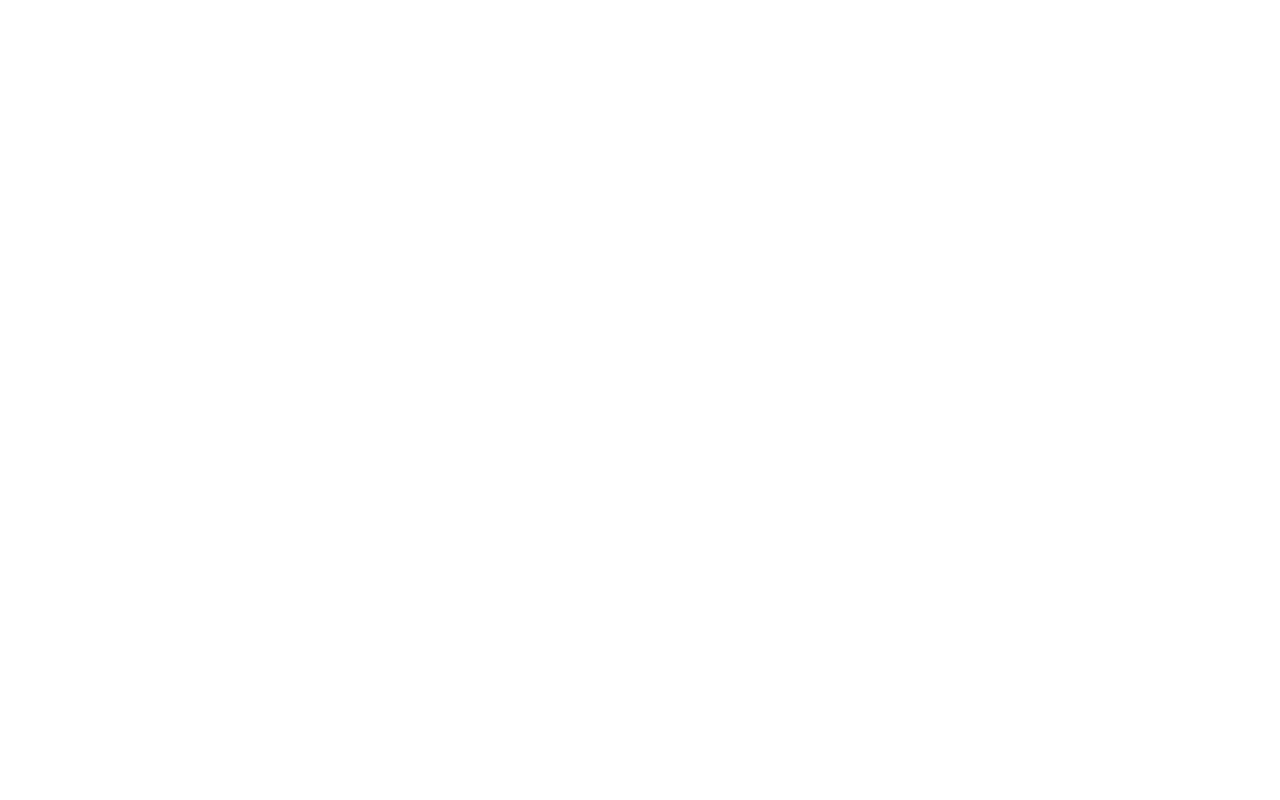
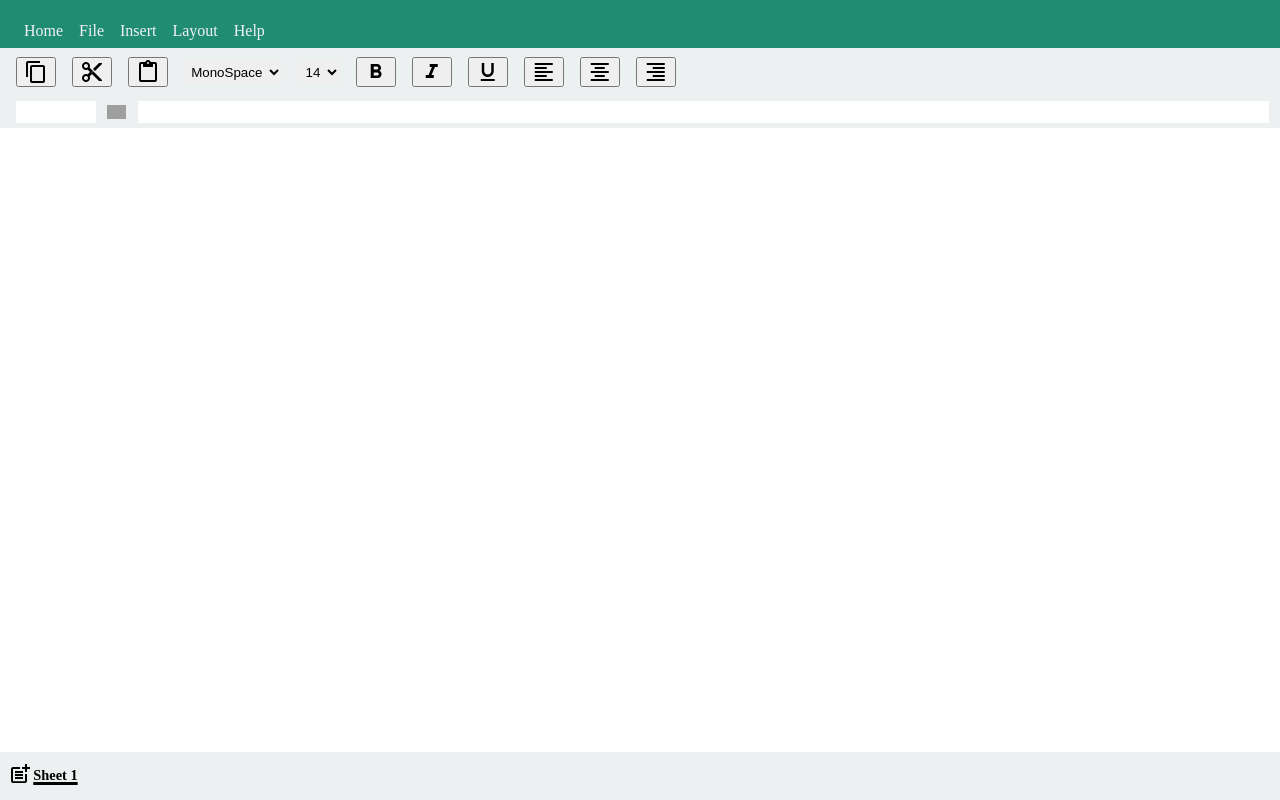
Before and after one commit to Arunesh310/Excel-clone, a plain HTML site: page index.html in a window 1280 px wide. Drawn offline with Linux system fonts and the light colour scheme; grey boxes are pictures that could not be loaded.

Commit message:
made the basic ui

```diff
--- a/index.html
+++ b/index.html
@@ -2,11 +2,78 @@
 <html lang="en">
   <head>
     <meta charset="UTF-8" />
+    <meta http-equiv="X-UA-Compatible" content="IE=edge" />
     <meta name="viewport" content="width=device-width, initial-scale=1.0" />
-    <link rel="stylesheet" href="style.css" />
+    <link
+      href="https://fonts.googleapis.com/icon?family=Material+Icons"
+      rel="stylesheet"
+    />
+    <link rel="stylesheet" href="./style.css" />
     <title>Excel</title>
   </head>
   <body>
+    <div class="page-actions-cont">
+      <div class="page-action" role="button" tabindex="0">Home</div>
+      <div class="page-action" role="button" tabindex="0">File</div>
+      <div class="page-action" role="button" tabindex="0">Insert</div>
+      <div class="page-action" role="button" tabindex="0">Layout</div>
+      <div class="page-action" role="button" tabindex="0">Help</div>
+    </div>
+    <div class="cellprop-actions-cont" aria-label="Cell properties">
+      <button aria-label="Copy" class="material-icons">content_copy</button>
+      <button aria-label="Cut" class="material-icons">content_cut</button>
+      <button aria-label="Paste" class="material-icons">content_paste</button>
+      <select class="font-family-prop" aria-label="Font Family">
+        <option value="monospace">MonoSpace</option>
+        <option value="sans-serif">Sans-serif</option>
+        <option value="fantasy">Fantasy</option>
+        <option value="cursive">Cursive</option>
+      </select>
+      <select class="font-size-prop" aria-label="Font Size">
+        <option value="14">14</option>
+        <option value="16">16</option>
+        <option value="18">18</option>
+        <option value="20">20</option>
+      </select>
+      <button aria-label="Bold" class="material-icons">format_bold</button>
+      <button aria-label="Italic" class="material-icons">format_italic</button>
+      <button aria-label="Underline" class="material-icons">
+        format_underlined
+      </button>
+      <button aria-label="Align Left" class="material-icons">
+        format_align_left
+      </button>
+      <button aria-label="Align Center" class="material-icons">
+        format_align_center
+      </button>
+      <button aria-label="Align Right" class="material-icons">
+        format_align_right
+      </button>
+    </div>
+    <div class="formula-actions-cont" aria-label="Formula bar">
+      <input
+        type="text"
+        readonly
+        class="address-bar"
+        aria-label="Cell Address"
+      />
+      <img
+        class="formula-icon"
+        src="https://img.icons8.com/ios/50/000000/formula-fx.png"
+        alt="Formula"
+      />
+      <input type="text" class="formula-bar" aria-label="Formula Input" />
+    </div>
+    <div class="grid-cont" aria-label="Spreadsheet Grid"></div>
+    <div class="sheet-actions-cont" aria-label="Sheet Actions">
+      <div class="sheet-add-icon" role="button" tabindex="0">
+        <span class="material-icons"> post_add </span>
+      </div>
+      <div class="sheets-folder-cont" aria-label="Sheets">
+        <div class="sheet-folder" role="button" tabindex="0">Sheet 1</div>
+      </div>
+    </div>
+
     <script src="./script.js"></script>
   </body>
 </html>
--- a/style.css
+++ b/style.css
@@ -0,0 +1,115 @@
+* {
+  box-sizing: border-box;
+}
+body {
+  margin: 0;
+  padding: 0;
+}
+
+.page-actions-cont {
+  height: 3rem;
+  background-color: #218c74;
+  display: flex;
+  align-items: flex-end;
+  padding-left: 1rem;
+}
+
+.page-action {
+  margin: 0.5rem;
+  color: #f1f2f6;
+}
+
+.cellprop-actions-cont {
+  height: 3rem;
+  background-color: #ecf0f1;
+  display: flex;
+  align-items: center;
+  padding-left: 1rem;
+}
+.cellprop-actions-cont > * {
+  display: inline-block;
+  margin-right: 1rem;
+}
+
+.cellprop-actions-cont > select {
+  border: none;
+  border-radius: 2px;
+  outline: none;
+}
+
+.font-family-prop {
+  padding: 0.2rem;
+}
+
+.font-size-prop {
+  padding: 0.2rem;
+}
+
+.formula-actions-cont {
+  height: 2rem;
+  background-color: #ecf0f1;
+  padding-left: 1rem;
+  display: flex;
+  align-items: center;
+}
+
+.formula-actions-cont > * {
+  display: inline-block;
+  margin-right: 0.7rem;
+}
+
+.formula-actions-cont > input {
+  border: none;
+  outline: none;
+  height: 70%;
+}
+
+.address-bar {
+  width: 5rem;
+}
+
+.formula-icon {
+  width: 1.2rem;
+}
+
+.formula-bar {
+  width: calc(100vw - 5rem - 0.7rem - 0.7rem - 0.7rem);
+}
+
+.sheet-actions-cont {
+  height: 3rem;
+  background-color: lightcoral;
+  display: flex;
+  align-items: center;
+  padding-left: 0.5rem;
+  padding-right: 0.5rem;
+  gap: 1;
+  background-color: #ecf0f1;
+}
+
+.sheet-actions-cont > * {
+  display: inline-block;
+}
+
+.sheet-add-icon {
+  width: 2vw;
+}
+
+.sheets-folder-cont {
+  display: flex;
+  align-items: center;
+  height: 80%;
+  width: 5rem;
+  width: calc(100vw - 2vw);
+}
+
+.sheet-folder {
+  text-decoration: underline;
+  font-weight: bold;
+  text-decoration-thickness: 3px;
+  font-size: 0.9rem;
+}
+
+.grid-cont {
+  height: calc(100vh - 3rem - 3rem - 2rem - 3rem);
+}
```
